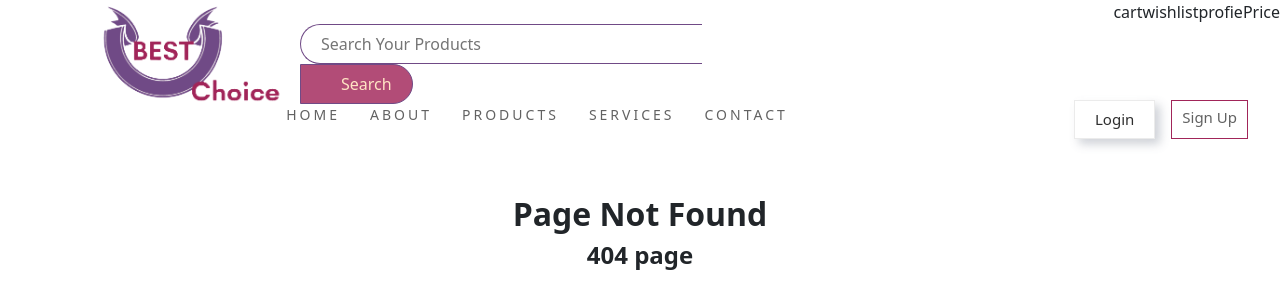
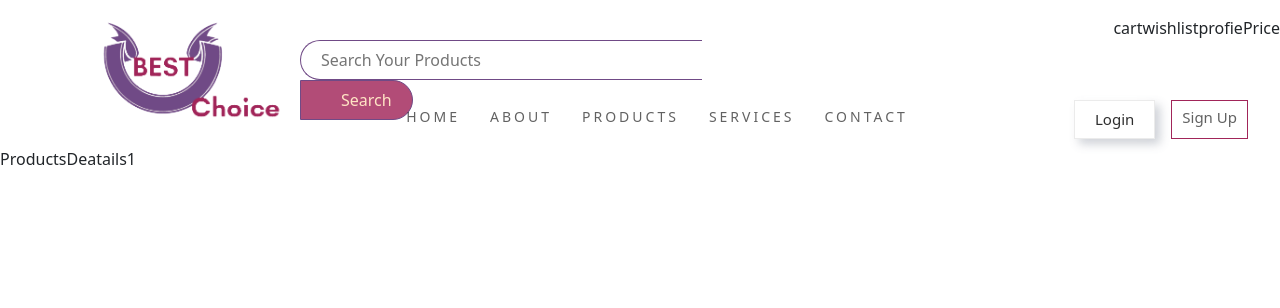
Before and after one commit to anishazahan/Best-Choice-Laptop, a React (Create React App) app: page /products/1 in a window 1280 px wide. Before the commit this address had no page. Shown: the top 308 px of the page. Built offline with nearby package versions, Linux system fonts and the light colour scheme.

Commit message:
products details params set

```diff
--- a/package.json
+++ b/package.json
@@ -11,6 +11,7 @@
     "react": "^18.2.0",
     "react-bootstrap": "^2.4.0",
     "react-dom": "^18.2.0",
+    "react-firebase-hooks": "^5.0.3",
     "react-router-dom": "^6.3.0",
     "react-scripts": "5.0.1",
     "web-vitals": "^2.1.4"
--- a/src/App.js
+++ b/src/App.js
@@ -11,6 +11,7 @@ import Login from './Shared/Header/Login';
 import SignUp from './Shared/Header/SignUp';
 import Contact from './Pages/Contact/Contact';
 import Notfound from './Shared/NotFound/Notfound';
+import ProductsDeatails from './Pages/Products/ProductsDeatails';
 
 function App() {
   return (
@@ -20,6 +21,7 @@ function App() {
     <Route path='/' element={<Home></Home>}></Route>
     <Route path='/about' element={<About></About>}></Route>
     <Route path='/products' element={<Products></Products>}></Route>
+    <Route path='/products/:productsDetails' element={<ProductsDeatails></ProductsDeatails>}></Route>
     <Route path='/services' element={<Service></Service>}></Route>
     <Route path='/contact' element={<Contact></Contact>}></Route>
     <Route path='/login' element={<Login></Login>}></Route>
--- a/src/Pages/Products/ProductsDeatails.js
+++ b/src/Pages/Products/ProductsDeatails.js
@@ -1,8 +1,11 @@
 import React from 'react'
+import { useParams } from 'react-router-dom';
 
 const ProductsDeatails = () => {
+
+    const {productsDetails}=useParams();
   return (
-    <div>ProductsDeatails</div>
+    <div>ProductsDeatails{productsDetails}</div>
   )
 }
 
--- a/src/Pages/Products/SingleProduct.js
+++ b/src/Pages/Products/SingleProduct.js
@@ -1,8 +1,16 @@
 import React from 'react'
 import './Products.css'
+import { useNavigate } from "react-router-dom";
 
 const SingleProduct = ({product}) => {
-    const {img,name,description,ratings,rate}=product;
+    const {img,name,description,ratings,rate,id}=product;
+    const navigate = useNavigate();
+    const navigateToProductsDetails = ()=>{
+        navigate(`/products/${id}`)
+
+    }
+
+
   return (
     <div className='shadow relative bg-white'>
         <img className='w-100' src={img} alt="" />
@@ -13,7 +21,7 @@ const SingleProduct = ({product}) => {
         <p className='mb-2 fw-bold price'>{rate}$</p>
         <div className="d-flex justify-content-between mb-2">
             <button className='button'>Buy Now</button>
-            <button className='button'>See Details</button>
+            <button onClick={()=>navigateToProductsDetails(id)} className='button'>See Details</button>
         </div>
         </div>
         </div>
--- a/src/Shared/Header/Header.css
+++ b/src/Shared/Header/Header.css
@@ -1,7 +1,7 @@
 .menu{
     text-decoration: none;
     color: rgba(0, 0, 0, 0.62);
-    padding: 0 15px 10px 15px;
+    padding: 0 15px 5px 15px;
     font-weight: 500;
     font-size: 14px;
     text-transform: uppercase;
@@ -12,10 +12,13 @@
     height: auto;
 }
 .navItem{
-    margin-top: -4rem;
+    margin-top: -5rem;
+    margin-left: 15rem;
 }
 .header{
     margin-top: -1rem;
+    max-width: 1300px;
+    margin: auto;
 }
 .signUp-btn{
     padding: 5px 10px;
@@ -55,3 +58,21 @@
     border-radius: 0 40px 40px 0;
     border: 1px solid #704a86;
 }
+.search-btn:hover{
+    background-color: #a1255982;
+}
+
+
+
+
+
+
+
+
+
+
+@media only screen and (max-width:1300px) {
+   .menu{
+    margin-left: auto;
+   }
+}
--- a/src/Shared/Header/Header.js
+++ b/src/Shared/Header/Header.js
@@ -50,6 +50,7 @@ const Header = () => {
             <Link className='menu' to ='products'>Products</Link>
             <Link className='menu' to ='services'>Services</Link>
             <Link className='menu' to ='contact'>Contact</Link>
+
           </Nav>
           <Nav>
           <Link className=' login-btn' to ='Login'>Login</Link>
```
Also changed, not shown: 1 other file (tests, documents, lock files or other folders).
